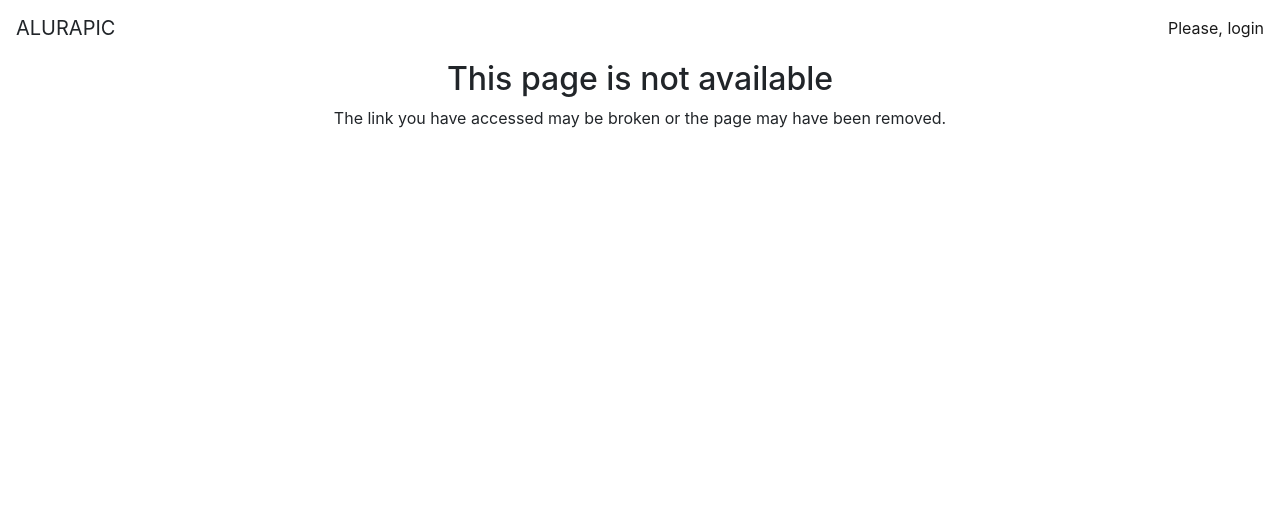
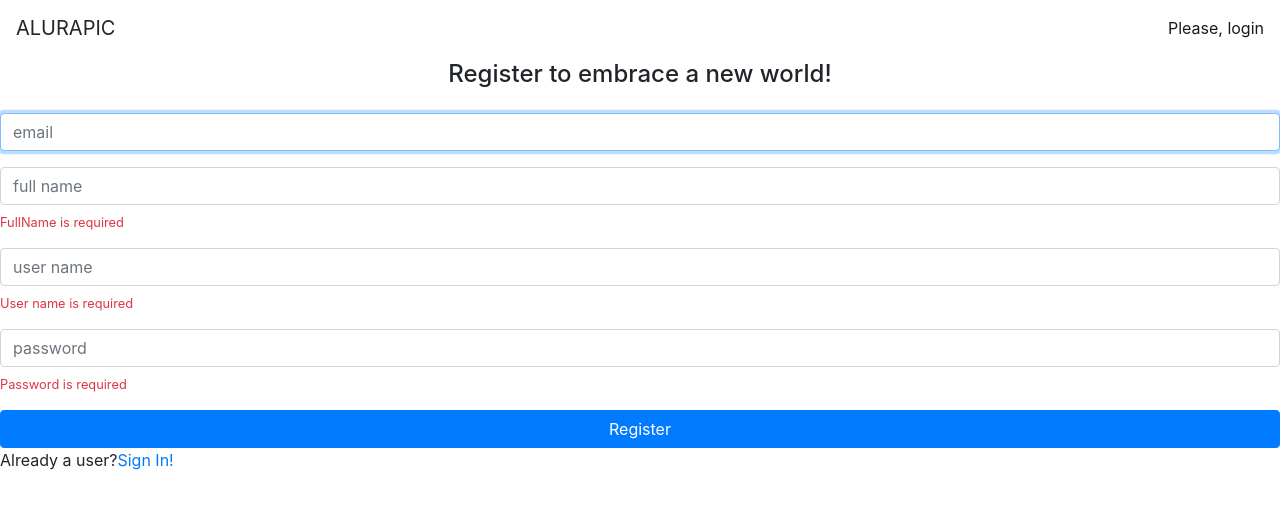
Before and after one commit to FelipeDias28/AluraPic---Angular, an Angular app: page /signup in a window 1280 px wide. Shown: the top 508 px of the page. Built offline with nearby package versions, Linux system fonts and the light colour scheme.

Commit message:
criado componente de cadastro

```diff
--- a/src/app/app.routing.module.ts
+++ b/src/app/app.routing.module.ts
@@ -3,6 +3,7 @@
 import { AuthGuard } from './core/auth/auth.guard';
 import { NotFoundComponent } from './errors/not-found/not-found.component';
 import { SignInComponent } from './home/signin/signin.component';
+import { SignUpComponent } from './home/signup/signup.component';
 import { PhotoFormComponent } from './photos/photo-form/photo-form.component';
 import { PhotoListComponent } from './photos/photo-list/photo-list.component';
 import { PhotoListResolver } from './photos/photo-list/photo-list.resolver';
@@ -13,6 +14,10 @@
     path: '',
     component: SignInComponent,
     canActivate: [AuthGuard],
+  },
+  {
+    path: 'signup',
+    component: SignUpComponent,
   },
   {
     path: 'user/:userName',
--- /dev/null
+++ b/src/app/home/signup/signup.component.html
@@ -0,0 +1,71 @@
+<h4 class="text-center"> Register to embrace a new world!</h4>
+
+<form [formGroup]="singupForm" class="form mt-4">
+    <div class="form-group">
+        <input formControlName="email"  placeholder="email" class="form-control" autofocus >
+        <ap-vmessage
+            *ngIf="singupForm.get('email').errors?.email"
+            text="Email is required"
+        ></ap-vmessage>
+        <ap-vmessage
+        *ngIf="singupForm.get('email').errors?.email"
+        text="Invalid e-mail"
+    ></ap-vmessage>
+    </div>
+
+    <div class="form-group">
+        <input formControlName="fullName" placeholder="full name" class="form-control">
+        <ap-vmessage
+            *ngIf="singupForm.get('fullName').errors?.required"
+            text="FullName is required"
+        ></ap-vmessage>
+        <ap-vmessage
+            *ngIf="singupForm.get('fullName').errors?.minlength"
+            text="Minimun length is 2"
+        ></ap-vmessage>
+        <ap-vmessage
+            *ngIf="singupForm.get('fullName').errors?.maxlength"
+            text="Maximum length is 40"
+        ></ap-vmessage>
+    </div>
+
+    <div class="form-group">
+        <input formControlName="userName" placeholder="user name" class="form-control">
+        <ap-vmessage
+            *ngIf="singupForm.get('userName').errors?.required"
+            text="User name is required"
+        ></ap-vmessage>
+        <ap-vmessage
+            *ngIf="singupForm.get('userName').errors?.minlength"
+            text="Minimun length is 2"
+        ></ap-vmessage>
+        <ap-vmessage
+            *ngIf="singupForm.get('userName').errors?.maxlength"
+            text="Maximum length is 30"
+        ></ap-vmessage>
+        <ap-vmessage
+            *ngIf="singupForm.get('userName').errors?.pattern"
+            text="Must be lower case"
+        ></ap-vmessage>
+    </div>
+
+    <div class="form-group">
+        <input formControlName="password" type="password" placeholder="password" class="form-control">
+        <ap-vmessage
+            *ngIf="singupForm.get('password').errors?.required"
+            text="Password is required"
+        ></ap-vmessage>
+        <ap-vmessage
+            *ngIf="singupForm.get('password').errors?.minlength"
+            text="Minimun length is 8"
+        ></ap-vmessage>
+        <ap-vmessage
+            *ngIf="singupForm.get('password').errors?.maxlength"
+            text="Maximum length is 14"
+        ></ap-vmessage>
+    </div>
+
+    <button class="btn btn-primary btn-block">Register</button>
+
+    <p>Already a user?<a [routerLink]="['']">Sign In!</a></p>
+</form>
--- /dev/null
+++ b/src/app/home/signup/signup.component.ts
@@ -0,0 +1,45 @@
+import { Component, OnInit } from '@angular/core';
+import { FormBuilder, FormGroup, Validators } from '@angular/forms';
+
+@Component({
+    templateUrl: "./signup.component.html"
+})
+export class SignUpComponent implements OnInit{
+    singupForm: FormGroup;
+
+    constructor(private formBuilder: FormBuilder) {}
+
+    ngOnInit(): void {
+        this.singupForm = this.formBuilder.group({
+            email: ['',
+                [
+                    Validators.required,
+                    Validators.email
+                ]
+            ],
+            fullName: ['',
+                [
+                    Validators.required,
+                    Validators.minLength(2),
+                    Validators.maxLength(40)
+                ]
+            ],
+            userName: ['',
+                [
+                    Validators.required,
+                    Validators.pattern(/^[a-z0-9_\-]+$/),
+                    Validators.minLength(2),
+                    Validators.maxLength(40)
+                ]
+            ],
+            password: ['',
+                [
+                    Validators.required,
+                    Validators.minLength(8),
+                    Validators.maxLength(14)
+                ]
+            ]
+        })
+    }
+
+}
```
Also changed, not shown: src/app/home/home.module.ts (+7 -2 lines).
